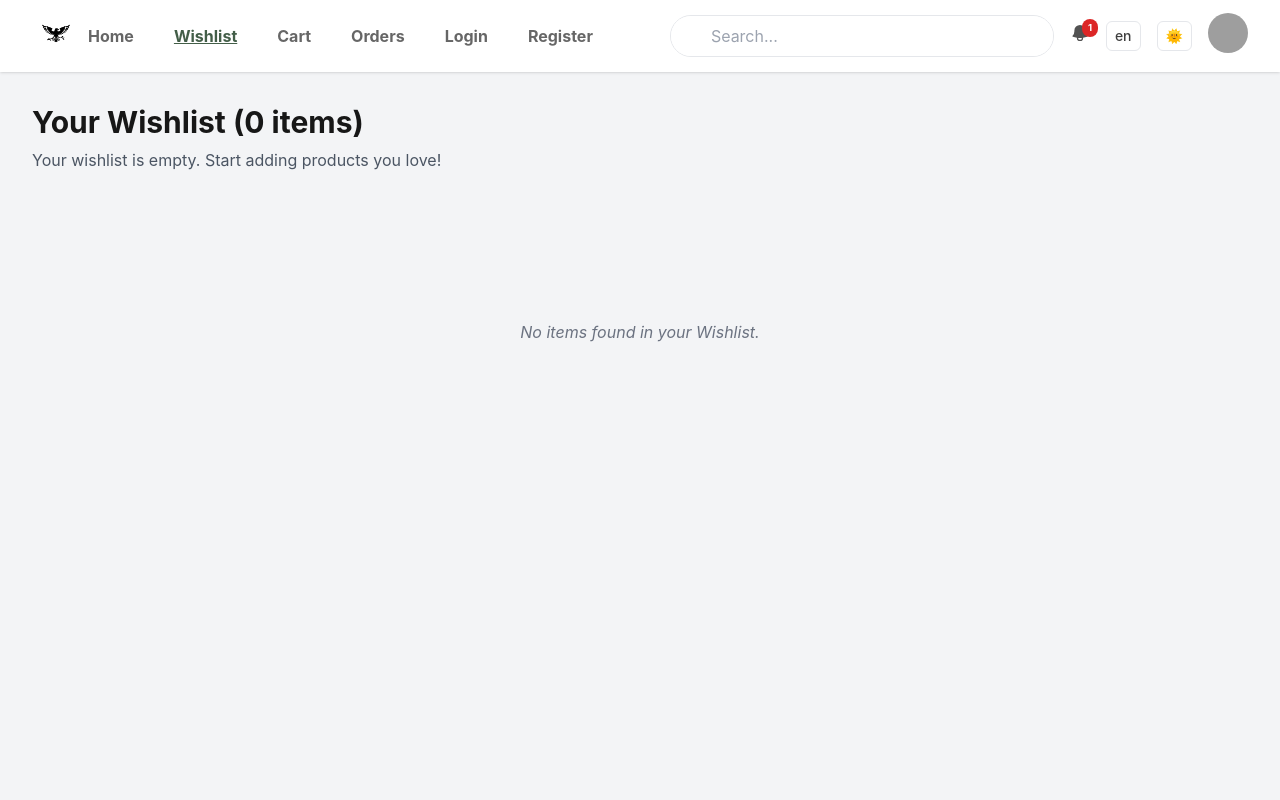
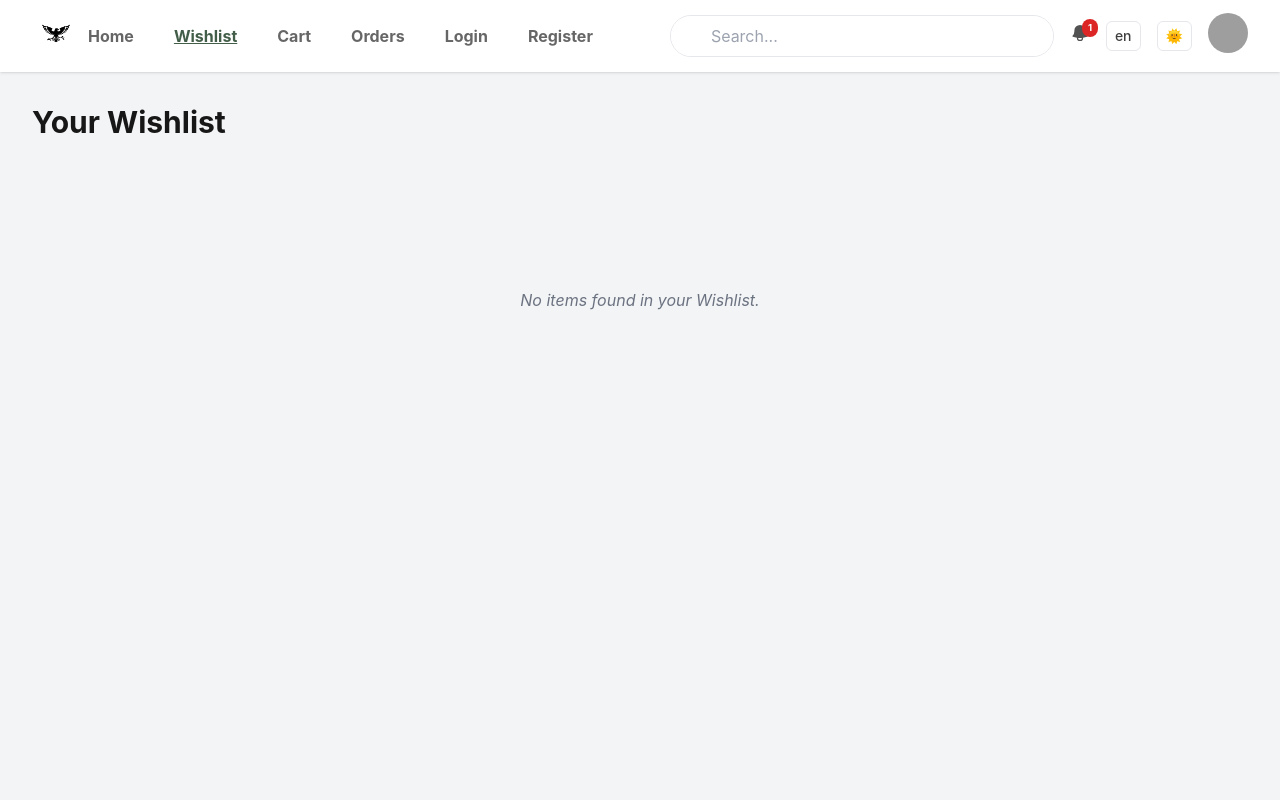
Before and after one commit to montaser-hub/Full-Stack-E-commerce-reactjs-nodejs, a React (Create React App) app: page /wishlist in a window 1280 px wide. Shown: the top 800 px of the page. Built offline with nearby package versions, Linux system fonts and the light colour scheme; grey boxes are pictures that could not be loaded.

Commit message:
fix console errors

```diff
--- a/src/App/Pages/Wishlist.jsx
+++ b/src/App/Pages/Wishlist.jsx
@@ -34,15 +34,15 @@ function Wishlist() {
       {/* page title  */}
       <Text
         as="h1"
-        content={myContent.wishlistTitle(wishlistItems.length)}
-        MyClass="text-3xl font-bold text-neutral-900 dark:text-white mb-2"
+        content={myContent.wishlistTitle}
+        MyClass="text-3xl font-bold text-neutral-900 dark:text-white mb-8"
       />
 
-      <Text
+      {/* <Text
         as="p"
         MyClass="text-gray-600 dark:text-gray-400 mb-8"
-        content={myContent.wishlistDesc(wishlistItems.length)}
-      />
+        content={myContent.wishlistDescEmpty}
+      /> */}
 
       {/* favorite items */}
       {wishlistItems.length > 0 ? (
@@ -76,7 +76,7 @@ function Wishlist() {
           <Text as="h2" content={myContent.modalConfirmDeleteTitle} MyClass="text-lg font-semibold mb-4" />
           <Text
             as="p"
-            content={modalState.itemToDelete && myContent.modalConfirmDeleteMessage(modalState.itemToDelete.title)}
+            content={modalState.itemToDelete && myContent.modalConfirmDeleteMessage}
             MyClass="mb-6"
           />
           <div className="flex justify-center gap-4">
--- a/src/Locals/ar.js
+++ b/src/Locals/ar.js
@@ -56,15 +56,14 @@ const ar = {
   btnRegister: "تسجيل",
   accExists: "حساب موجود بالفعل، يرجى تسجيل الدخول.",
 
-  // WishList
-  wishlistTitle: (count) => `قائمة رغباتك (${count} منتج)`,
-  wishlistDesc: (count) =>
-      count > 0
-        ? "هذه هي المنتجات التي حفظتها لاحقًا. هل أنت جاهز لامتلاكها؟"
-        : "قائمة رغباتك فارغة. ابدأ بإضافة المنتجات التي تحبها!",
+
+  // Wishlist
+  wishlistTitle: "قائمة رغباتك",
+  wishlistDescEmpty: "قائمة رغباتك فارغة. ابدأ بإضافة المنتجات التي تحبها!",
+  wishlistDescNotEmpty: "هذه هي المنتجات التي حفظتها لاحقًا. هل أنت جاهز لامتلاكها؟",
   emptyWishlist: "لا توجد منتجات في قائمة رغباتك.",
   modalConfirmDeleteTitle: "تأكيد الحذف",
-  modalConfirmDeleteMessage: (item) => `هل أنت متأكد أنك تريد إزالة "${item}" من قائمة رغباتك؟`,
+  modalConfirmDeleteMessage: "هل أنت متأكد أنك تريد إزالة هذا المنتج من قائمة رغباتك؟",
   cancel: "إلغاء",
   delete: "حذف",
   wishlistItemRemoved: "تمت إزالة المنتج من قائمة الرغبات.",
--- a/src/Locals/en.js
+++ b/src/Locals/en.js
@@ -55,16 +55,13 @@ const en = {
   regUser: "User",
   regAdmin: "Admin",
   accExists: "Already have an account?",
-
-  // Wishlist
-  wishlistTitle: (count) => `Your Wishlist (${count} items)`,
-  wishlistDesc: (count) =>
-      count > 0
-        ? "Here are the products you've saved for later. Ready to make them yours?"
-        : "Your wishlist is empty. Start adding products you love!",
+// Wishlist
+  wishlistTitle: "Your Wishlist",
+  wishlistDescEmpty: "Your wishlist is empty. Start adding products you love!",
+  wishlistDescNotEmpty: "Here are the products you've saved for later. Ready to make them yours?",
   emptyWishlist: "No items found in your Wishlist.",
   modalConfirmDeleteTitle: "Confirm Delete",
-  modalConfirmDeleteMessage: (item) => `Are you sure you want to remove "${item}" from your wishlist?`,
+  modalConfirmDeleteMessage: "Are you sure you want to remove this item from your wishlist?",
   cancel: "Cancel",
   delete: "Delete",
   wishlistItemRemoved: "Item removed from wishlist.",
```
Also changed, not shown: public/manifest.json.
